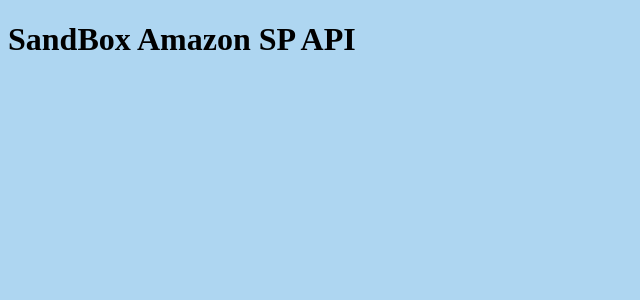
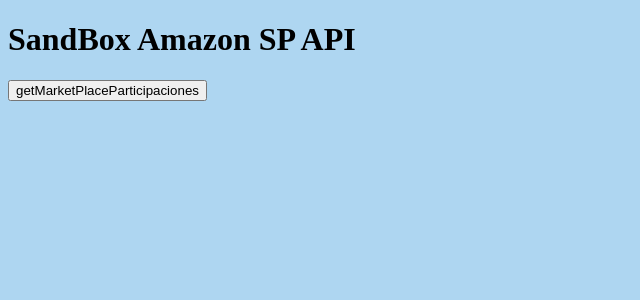
Before and after one commit to DanielGlzZ/amazon_sp_api, a Vue app: page /productos in a window 1280 px wide. Shown: the top 300 px of the page, without its empty margins (0-640 px from the left). Built offline with nearby package versions, Linux system fonts and the light colour scheme; no server answers.

Commit message:
se agrega botón para llamar el endpoint de marketplaceParticipaciones

```diff
--- a/src/components/Productos.vue
+++ b/src/components/Productos.vue
@@ -1,6 +1,7 @@
 <template>
    <div>
       <h1>SandBox Amazon SP API</h1>
+      <button @click="getMarketPlaceParticipaciones">getMarketPlaceParticipaciones</button>
    </div>
 </template>
 
```
